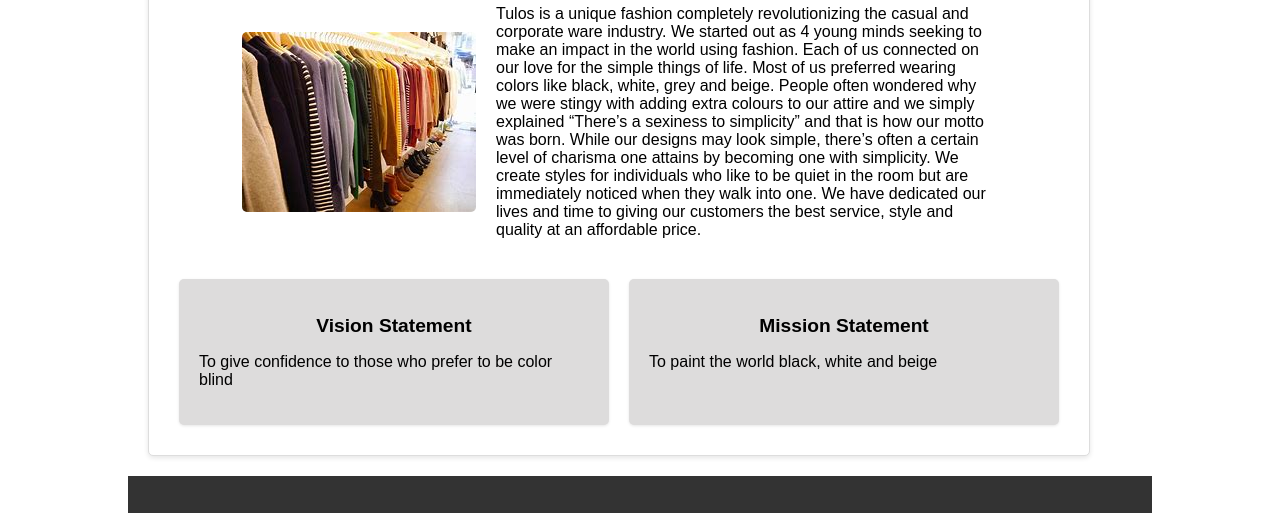
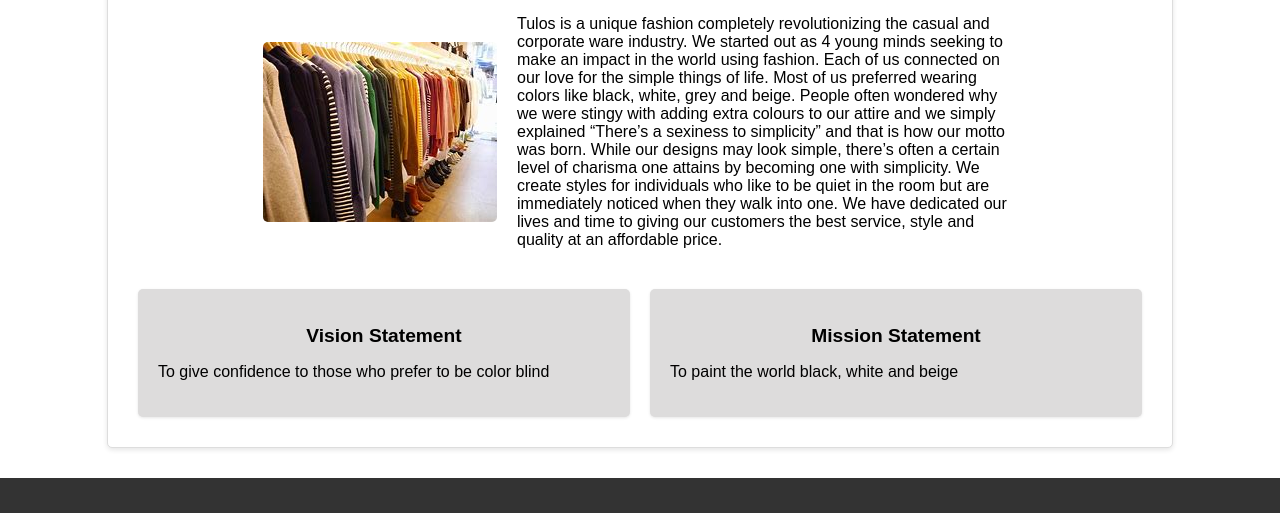
Before and after one commit to VectorGits/Miva-web-tech-project, a plain HTML site: page src/about.html in a window 1280 px wide. Shown: the part 280-793 px from the top of the page. Drawn offline with Linux system fonts and the light colour scheme.

```diff
--- a/src/about.css
+++ b/src/about.css
@@ -1,6 +1,6 @@
 /* ABOUT */
 body {
-	max-width: 1024px;
+	/* max-width: 1024px; */
 	margin: auto;
 }
 
@@ -12,8 +12,11 @@
     max-width: 900px;
     width: 100%;
     padding: 20px;
-    margin: 20px;
+    margin-inline: auto;
+    margin-top: 30px;
+    margin-bottom: 30px;
     text-align: center;
+    max-width: 1024px;
 }
 
 .about-container h1 {
```
